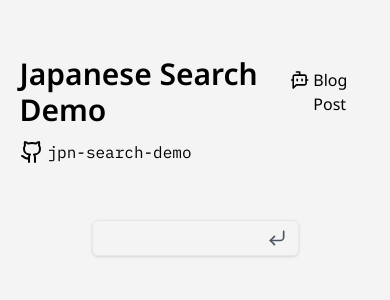
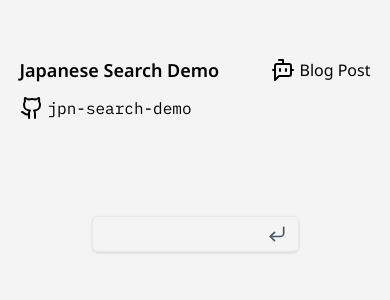
Before and after one commit to weekiat-douze/jpn-search-demo, a React (Vite) app: page / in a window 390 px wide. Shown: the top 300 px of the page. Built offline with nearby package versions, Linux system fonts and the light colour scheme.

Commit message:
Update title font size for responsive

```diff
--- a/src/components/my-components/header.tsx
+++ b/src/components/my-components/header.tsx
@@ -5,9 +5,9 @@ import { BotMessageSquare, Github } from "lucide-react";
 
 export default function Header() {
     return <>
-        <div className="flex flex-col w-9/10 m-auto mt-14 mb-14 gap-3">
+        <div className="flex flex-col w-9/10 m-auto mt-14 mb-24 gap-3">
             <div className="flex justify-between items-center">
-                <h1 className="text-3xl font-notosans font-semibold">Japanese Search Demo</h1>
+                <h1 className=" text-lg sm:text-3xl font-notosans font-semibold">Japanese Search Demo</h1>
                 <a href="/" className="hover:text-slate-500">
                     <div className="flex gap-1">
                         <BotMessageSquare />
```
